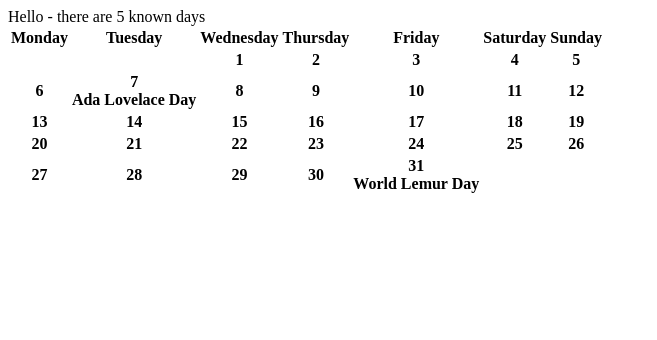
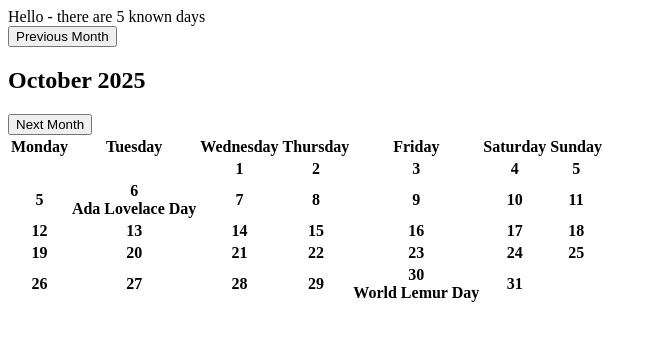
Before and after one commit to SuWebOnes/Project-Days-Calendar, a plain HTML site: page index.html in a window 1280 px wide. Shown: the whole page, without its empty margins (0-657 px from the left). Drawn offline with Linux system fonts and the light colour scheme.

Commit message:
added buttons and header

```diff
--- a/index.html
+++ b/index.html
@@ -5,6 +5,11 @@
         <script type="module" src="web.mjs"></script>
     </head>
     <body>
+          <div>
+    <button id="btnPrevious">Previous Month</button>
+    <h2 id="header">sss</h2>
+    <button id="btnNext">Next Month</button>
+  </div>
         <table>
         <thead></thead>
         <tbody></tbody>
--- a/web.mjs
+++ b/web.mjs
@@ -18,7 +18,7 @@ let lastDateDay;
 let weekRow=0;
 let month;
 let year;
-let montCount = 0;
+let montCount = 1;
 let lastWeek=0;
 
 
@@ -29,28 +29,30 @@ function getTodayDate() {
 }
 
 function setCalendar(){
-    getTodayDate()
-    //clickNextButton();
+    getTodayDate();
     createCalendarHeader();
+    populateCalendar();
+}
+function populateCalendar(){
+    montCount = 0;
+    weekRow=0;
     findFirstDateDay(month,year);
     findLastDateDay(month,year);
     createFirstWeek();
     createWeek();
-    console.log(daysData);
-    console.log(month)
+    createHeader();
 }
+
+
 function findFirstDateDay(month, year) {
-    console.log(month); //9
-    console.log(year); //2025
   const date = new Date(year, month, 1);
   const day = date.getDay(); // 0 (Sunday) → 6 (Saturday)
   // convert so Monday = 0, Sunday = 6
   firstDateDay = (day + 6) % 7;
-  console.log(firstDateDay);
 }
 function findLastDateDay(month, year) {
   // month is 1-based (January = 1)
-  const date = new Date(year, month, 0);
+  const date = new Date(year, month+1, 0);
   lastDateDay = date.getDate(); // returns the day of the month (e.g., 28, 30, 31)
 }
 function createCalendarHeader(){
@@ -66,7 +68,6 @@ thead.appendChild(tr);
 }
 
 function createFirstWeek(){
-    console.log(firstDateDay);
     const thead = document.querySelector("tbody");
     const tr = document.createElement("tr");
     for (let i=0; i<=6; i++) {
@@ -85,7 +86,6 @@ function countWeek(){
         for (let i=0; i<=6; i++) {
             if (i<=lastDateDay) {counter++;}
             if (counter>lastDateDay) break;
-            console.log(result);
         }
         result++;
     }
@@ -97,10 +97,12 @@ function createWeek(){
             const thead = document.querySelector("tbody");
             const tr = document.createElement("tr");
         for (let i=0; i<=6; i++) {
+            console.log(montCount);
+            console.log(lastDateDay);
+            if (montCount>lastDateDay) break;
             const th = document.createElement("th");
-            if (i<=lastDateDay) {montCount++;th.innerHTML = `${montCount}<br>${createCalendarDay(i, weekRow)}`;}
+            if (montCount<=lastDateDay) {th.innerHTML = `${montCount}<br>${createCalendarDay(i, weekRow)}`;montCount++;}
             tr.appendChild(th);
-            if (montCount>lastDateDay) break;
         }
         thead.appendChild(tr);
         weekRow++;
@@ -108,39 +110,53 @@ function createWeek(){
 }
 
 function createCalendarDay(i,weekRow){
-    console.log("Day : " + i, "Week:"+ weekRow,"No:"+montCount);
     let monthName = months[month];
     let dayName=days[i];
     let occ=occurences[weekRow];
-    console.log(monthName,dayName,occ);
     const matches=filterDays(monthName, dayName, occ);
-    console.log(matches);
     return matches
 }
 
 
 function filterDays(monthName, dayName, occ) {
-
- if (lastWeek==5 && occ=="fifth")  occ="last";
- if (lastWeek==4 && occ=="forth")  occ="last";
- console.log(lastWeek + occ);
-  const result = daysData.filter(day =>
+ let param;
+ if (lastWeek==5 && occ=="fifth")  {param="last";}
+ else if (lastWeek==4 && occ=="forth")  {param="last";}
+ else {param=occ;}
+ const result = daysData.filter(day =>
     (!monthName || day.monthName === monthName) &&
     (!dayName || day.dayName === dayName) &&
-    (!occ || day.occurence === occ)
+    (!param || day.occurence === param)
   );
-  return result.length > 0 ? result[0].name : "";
+   return result.length > 0 ? result[0].name : "";
 }
 
 
 function clickPreviousButton() {
   month === 0 ? (month = 11, year--) : month--;
+  const tbody = document.querySelector("tbody");
+  tbody.innerHTML = "";
+  findLastDateDay(month,year);
+  populateCalendar();
 }
 
 function clickNextButton() {
   month === 11 ? (month = 0, year++) : month++;
+  const tbody = document.querySelector("tbody");
+  tbody.innerHTML = "";
+  findLastDateDay(month,year);
+  populateCalendar();
 }
 
+function createHeader() {
+  document.querySelector("#header").textContent = `${months[month]} ${year}`;
+
+  const prvBtn = document.querySelector("#btnPrevious");
+  prvBtn.addEventListener("click", clickPreviousButton);
+
+  const nxtBtn = document.querySelector("#btnNext");
+  nxtBtn.addEventListener("click", clickNextButton); // ✅ fixed
+}
 
 window.onload = function() {
 
```
